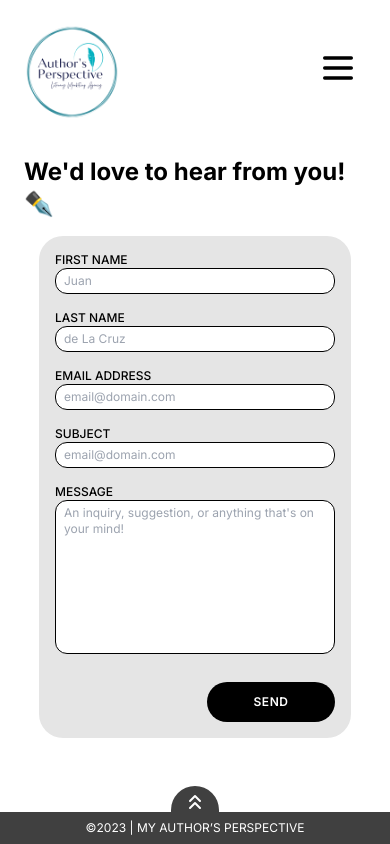
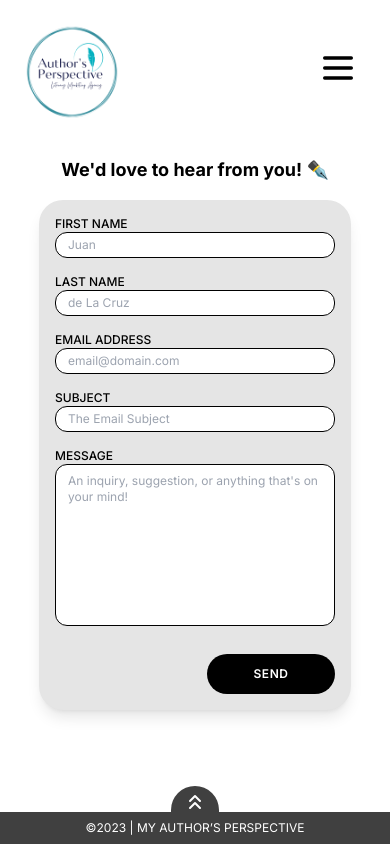
Before and after one commit to ethan123montera123/myauthorsperspective, a Next.js app in the folder client/: page /contact in a window 390 px wide. Built offline with nearby package versions, Linux system fonts and the light colour scheme; no server answers.

Commit message:
[Feat][Ian] add form validation for ContactForm and disable form during submission

```diff
--- a/client/components/contact/ContactForm.jsx
+++ b/client/components/contact/ContactForm.jsx
@@ -1,8 +1,8 @@
 import { useState } from "react";
-
 import FormField from "./FormField";
 import { sendContactEmail } from "@/services/api/contact";
 import { notifySuccess, notifyError } from "@/helpers/notification.helper.";
+import isValid from "../../helpers/validation.helper";
 
 export default function ContactForm() {
   const [fName, setFName] = useState("");
@@ -10,9 +10,20 @@ export default function ContactForm() {
   const [email, setEmail] = useState("");
   const [subject, setSubject] = useState("");
   const [message, setMessage] = useState("");
+  const [isFetching, setIsFetching] = useState(false);
 
   const handleSubmit = async (e) => {
     e.preventDefault();
+
+    if (
+      !isValid.firstName(fName) ||
+      !isValid.lastName(lName) ||
+      !isValid.email(email) ||
+      !isValid.subject(subject) ||
+      !isValid.message(message)
+    ) {
+      return;
+    }
 
     const payload = {
       firstName: fName,
@@ -22,11 +33,10 @@ export default function ContactForm() {
       message,
     };
 
-    console.log(payload);
-
+    setIsFetching(true);
     const { error } = await sendContactEmail(payload);
-
     if (error) {
+      setIsFetching(false);
       return notifyError(error.message);
     } else {
       notifySuccess("Message sent successfully!");
@@ -35,12 +45,14 @@ export default function ContactForm() {
       setEmail("");
       setSubject("");
       setMessage("");
+      setIsFetching(false);
     }
   };
 
   return (
-    <div className="ContactForm min-w-[80%] mt-4 lg:mt-12 bg-neutral-200 p-4 md:p-10 md:px-14 lg:px-24 md:w-3/4 rounded-3xl mb-16 text-xs md:text-base">
+    <div className="shadow-lg min-w-[80%] mt-4 lg:mt-12 bg-neutral-200 p-4 md:p-10 md:px-14 lg:px-24 md:w-3/4 rounded-3xl mb-16 text-xs md:text-base">
       <form onSubmit={handleSubmit} method="POST" action="#" className="grid">
+        <fieldset disabled={isFetching}>
           <div className="grid grid-cols-1 md:grid-cols-2 md:gap-8">
             <FormField
               value={fName}
@@ -80,7 +92,7 @@ export default function ContactForm() {
             type="text"
             name="subject"
             id="subject"
-          placeholder="email@domain.com"
+            placeholder="The Email Subject"
             required
           />
           <div className="flex flex-col mb-4">
@@ -88,7 +100,7 @@ export default function ContactForm() {
               Message
             </label>
             <textarea
-            className="rounded-xl border-[1.5px] border-black px-2 py-1"
+              className="rounded-xl border-[1.5px] border-black px-3 py-2"
               value={message}
               onChange={(e) => {
                 setMessage(e.target.value);
@@ -99,7 +111,11 @@ export default function ContactForm() {
               required
             ></textarea>
           </div>
-        <button className="justify-self-end mt-3 w-32 lg:w-[10rem] bg-black hover:bg-[#04b2bd] text-white uppercase py-3 rounded-3xl font-semibold tracking-wider">
+        </fieldset>
+        <button
+          disabled={isFetching}
+          className="justify-self-end mt-3 w-32 lg:w-[10rem] bg-black hover:bg-[#04b2bd] disabled:bg-[#04b2bd] text-white uppercase py-3 rounded-3xl font-semibold tracking-wider"
+        >
           Send
         </button>
       </form>
--- a/client/components/contact/FormField.jsx
+++ b/client/components/contact/FormField.jsx
@@ -16,7 +16,7 @@ export default function FormField({
         {label}
       </label>
       <input
-        className="border-[1.5px] border-black rounded-xl px-2 py-1"
+        className="border-[1.5px] border-black rounded-xl px-3 py-1"
         type={type}
         name={name}
         id={id}
--- a/client/helpers/validation.helper.js
+++ b/client/helpers/validation.helper.js
@@ -43,11 +43,25 @@ const password = (str) => {
   return isValid;
 };
 
+const subject = (str) => {
+  const isValid = str.length <= 256;
+  if (!isValid) notifyError("Subject must contain at most 256 characters.");
+  return isValid;
+};
+
+const message = (str) => {
+  const isValid = str.length > 0;
+  if (!isValid) notifyError("Message cannot be empty.");
+  return isValid;
+};
+
 const exports = {
   firstName,
   lastName,
   email,
   phone,
   password,
+  subject,
+  message,
 };
 export default exports;
--- a/client/pages/contact/index.jsx
+++ b/client/pages/contact/index.jsx
@@ -21,7 +21,7 @@ export default function Contact() {
           className="brightness-150"
         />
         <h1 className="flex flex-col items-center px-6 md:px-20">
-          <div className="text-2xl md:text-4xl lg:text-5xl font-bold">
+          <div className="text-lg md:text-4xl lg:text-5xl font-bold">
             We&apos;d love to hear from you! ✒️
           </div>
         </h1>
```
Lines whose indentation alone changed are shown as unchanged.
